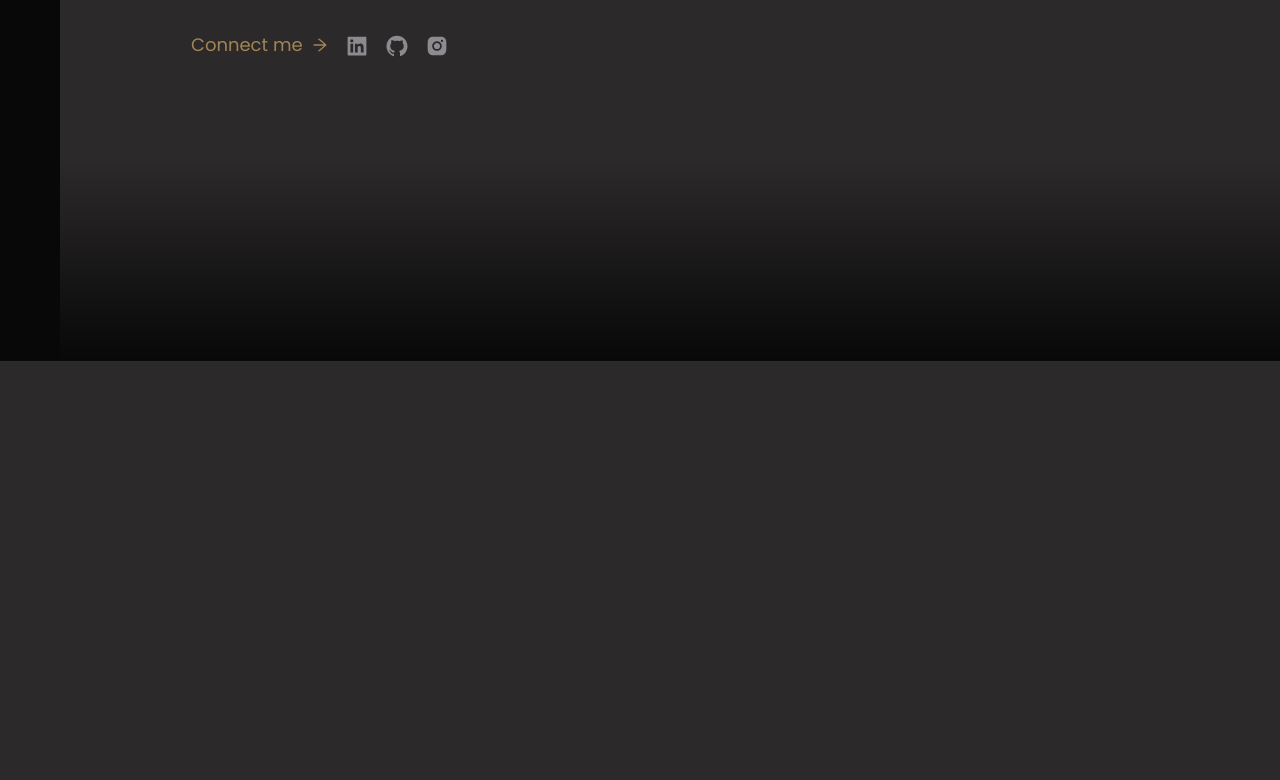
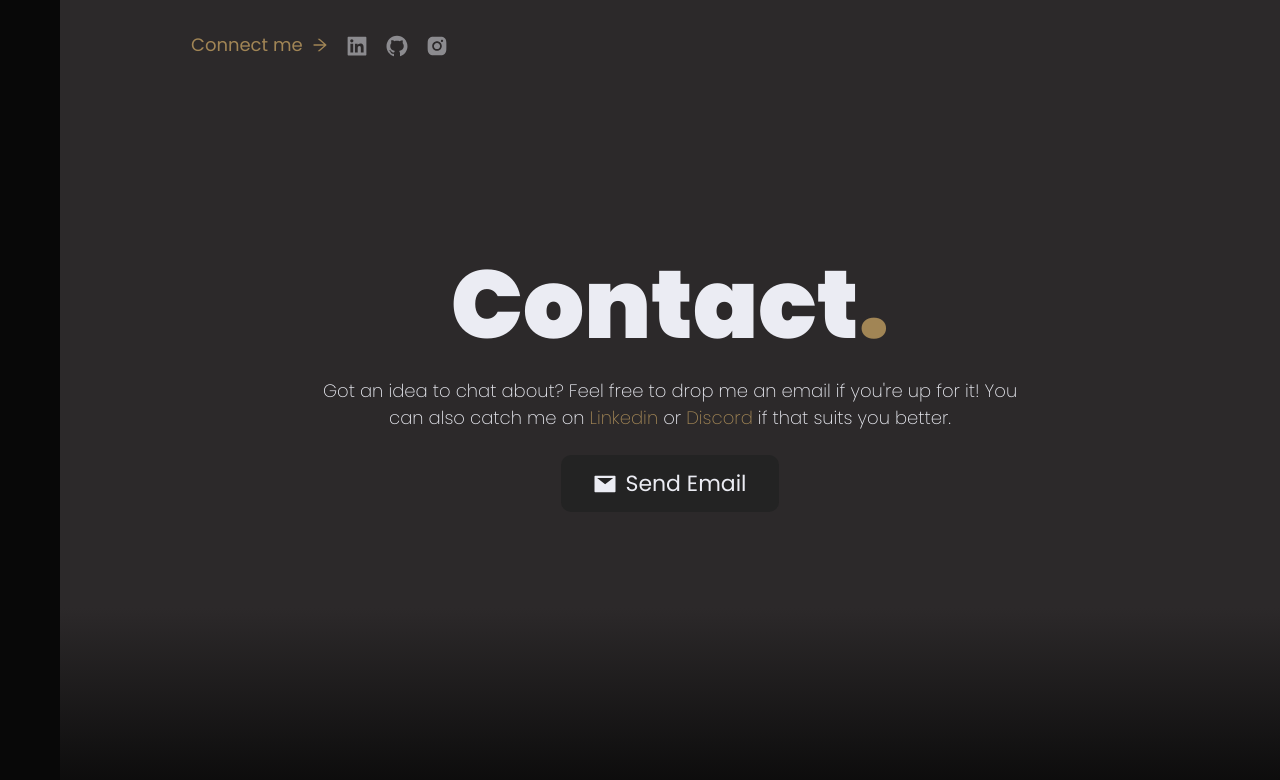
Before and after one commit to nyannss/portfolio-v1, a Next.js app: page / in a window 1280 px wide. Shown: the part 1540-2320 px from the top of the page. Before the commit the page ends 1901 px from the top, so only its background shows below. Built offline with nearby package versions, Linux system fonts and the light colour scheme.

Commit message:
Add contact section; Add metadata for favicon, opengraph, and twitter;

```diff
--- a/app/layout.tsx
+++ b/app/layout.tsx
@@ -6,14 +6,44 @@ const poppins = Poppins({ weight: ["100", "200", "400", "700", "900"], subsets:
 
 export const metadata: Metadata = {
   title: "ahann | Web Developer",
-  description: "Hey! ahann here! I'm a fullstack developer with a strong passion for continuous learning and collaboration, actively seeking new opportunities.",
+  description: "Hey! ahann here! I'm a web developer with a strong passion for continuous learning and collaboration, actively seeking new opportunities.",
   keywords: "portfolio, ahann, web, developer, software, engineer",
-  // openGraph: {
-  //   title: "ahann | Web Developer",
-  //   description: "Hey! ahann here! I'm a fullstack developer with a strong passion for continuous learning and collaboration, actively seeking new opportunities.",
-  //   type: "article",
-  //   url: "https://ahann.dev",
-  // },
+  openGraph: {
+    title: "ahann | Web Developer",
+    description: "Hey! ahann here! I'm a web developer with a strong passion for continuous learning and collaboration, actively seeking new opportunities.",
+    type: "article",
+    url: "https://ahann.dev",
+    images: "https://ahann.vercel.app/screenshot.png",
+  },
+  twitter: {
+    card: "summary",
+    site: "@frhnbrln",
+    title: "ahann | Web Developer",
+    description: "Hey! ahann here! I'm a web developer with a strong passion for continuous learning and collaboration, actively seeking new opportunities.",
+    creator: "@frhnbrln",
+    images: "https://ahann.vercel.app/screenshot.png",
+  },
+  manifest: "/site.webmanifest",
+  icons: [
+    {
+      rel: "icon",
+      sizes: "32x32",
+      type: "image/png",
+      url: "/favicon-32x32.png"
+    },
+    {
+      rel: "icon",
+      sizes: "16x16",
+      type: "image/png",
+      url: "/favicon-16x16.png"
+    },
+    {
+      rel: "apple-touch-icon",
+      sizes: "180x180",
+      url: "/apple-touch-icon.png"
+    }
+  ]
+
 };
 
 export const viewport: Viewport = {
--- a/components/home/Home.tsx
+++ b/components/home/Home.tsx
@@ -4,6 +4,7 @@ import { Header } from "@/components/nav/Header";
 import { SideBar } from "@/components/nav/SideBar";
 import { Hero } from "@/components/home/hero/Hero";
 import { About } from "@/components/home/about/About";
+import { Contact } from "@/components/home/contact/Contact";
 
 export const Home = () => {
     return (
@@ -14,7 +15,7 @@ export const Home = () => {
                     <Header />
                     <Hero />
                     <About />
-                    {/* // goes here */}
+                    <Contact />
                     <div
                         style={{
                             height: "200px",
--- /dev/null
+++ b/components/home/contact/Contact.tsx
@@ -0,0 +1,45 @@
+import { Reveal } from "@/components/utils/Reveal";
+import styles from "./contact.module.scss";
+import { AiFillMail } from "react-icons/ai";
+import Link from "next/link";
+
+export const Contact = () => {
+    return (
+        <>
+            <section className="section-wrapper" id="contact">
+                <div className={styles.contactWrapper}>
+                    <Reveal width="100%">
+                        <h4 className={styles.contactTitle}>
+                            Contact<span>.</span>
+                        </h4>
+                    </Reveal>
+                    <Reveal width="100%">
+                        <p className={styles.contactCopy}>
+                            Got an idea to chat about? Feel free to drop me an email if you're up for it! You can also catch me on{" "}
+                            <Link
+                                href="https://www.linkedin.com/in/frhnbrln/"
+                                target="_blank"
+                                rel="nofollow"
+                            >
+                                Linkedin
+                            </Link>{" "}
+                            or{" "}
+                            <Link href="https://bit.ly/ahann-discord" target="_blank" rel="nofollow">
+                                Discord
+                            </Link>{" "}
+                            if that suits you better.
+                        </p>
+                    </Reveal>
+                    <Reveal width="100%">
+                        <Link href="mailto:nyannss@proton.me">
+                            <div className={styles.contactEmail}>
+                                <AiFillMail size="2.4rem" />
+                                <span>Send Email</span>
+                            </div>
+                        </Link>
+                    </Reveal>
+                </div>
+            </section>
+        </>
+    );
+}
--- /dev/null
+++ b/components/home/contact/contact.module.scss
@@ -0,0 +1,58 @@
+.contactWrapper {
+    max-width: 700px;
+    margin: auto;
+
+    border-radius: 1.2rem;
+}
+
+.contactTitle {
+    font-size: var(--text-2xl);
+    text-align: center;
+    font-weight: 900;
+    line-height: 1;
+
+    span {
+        color: var(--brand);
+    }
+
+    @media (max-width: 768px) {
+        font-size: var(--text-xl);
+    }
+}
+
+.contactCopy {
+    text-align: center;
+    font-weight: 200;
+    margin: 2.4rem 0;
+
+    a {
+        color: var(--brand);
+    }
+
+    a:hover {
+        text-decoration: underline;
+    }
+}
+
+.contactEmail {
+    display: flex;
+    align-items: center;
+    justify-content: center;
+    gap: 0.8rem;
+
+    width: fit-content;
+
+    font-size: var(--text-md);
+
+    margin: auto;
+
+    transition: 0.5s;
+
+    padding: 12px 32px 12px 32px;
+    border-radius: 1rem;
+    background: var(--background-light);
+}
+
+.contactEmail:hover {
+    color: var(--brand);
+}
```
Also changed, not shown: public/screenshot.png (added).
